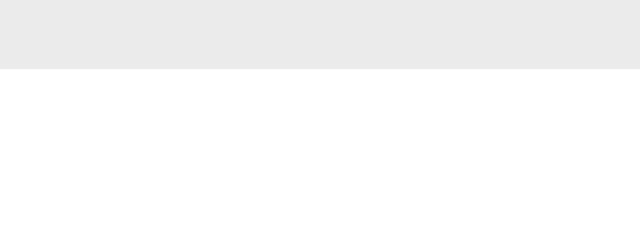
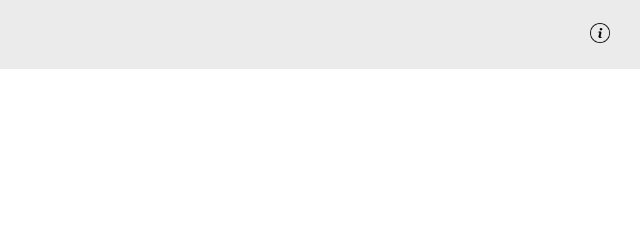
Before and after one commit to Creating-Awesome-Text-org/Mimic-1, a plain HTML site: page frontend/index.html in a window 1280 px wide. Shown: the top 240 px of the page, 640-1280 px from the left. Drawn offline with Linux system fonts and the light colour scheme.

Commit message:
Info button added

```diff
--- a/frontend/index.html
+++ b/frontend/index.html
@@ -14,7 +14,11 @@
             <span class="main_text">CATO<br/></span>
             <span class="sub_text">Creating Awesome Text Org</span>
         </div>
-
+        <div class="info-button">
+            <button class="info-icon">
+                <img src="resources/info_icon.png" alt="Info Icon">
+            </button>
+        </div>
     </div>
 
     <div class="container">
--- a/frontend/styles/main.css
+++ b/frontend/styles/main.css
@@ -31,6 +31,31 @@ body {
 
 .sub_text {
     font-size: 15.4px;
+}
+
+/* Info */
+.info-button {
+    margin-left: auto;
+    margin-right: 10px;
+}
+
+.info-icon {
+    background-color: transparent;
+    border: none;
+    padding: 0;
+    cursor: pointer;
+    outline: none;
+    display: inline-flex;
+    align-items: center;
+}
+
+.info-icon img {
+    width: 20px;
+    height: 20px;
+}
+
+.info-icon:hover {
+    transform: translateY(-3px);
 }
 
 /* Menu */
```
